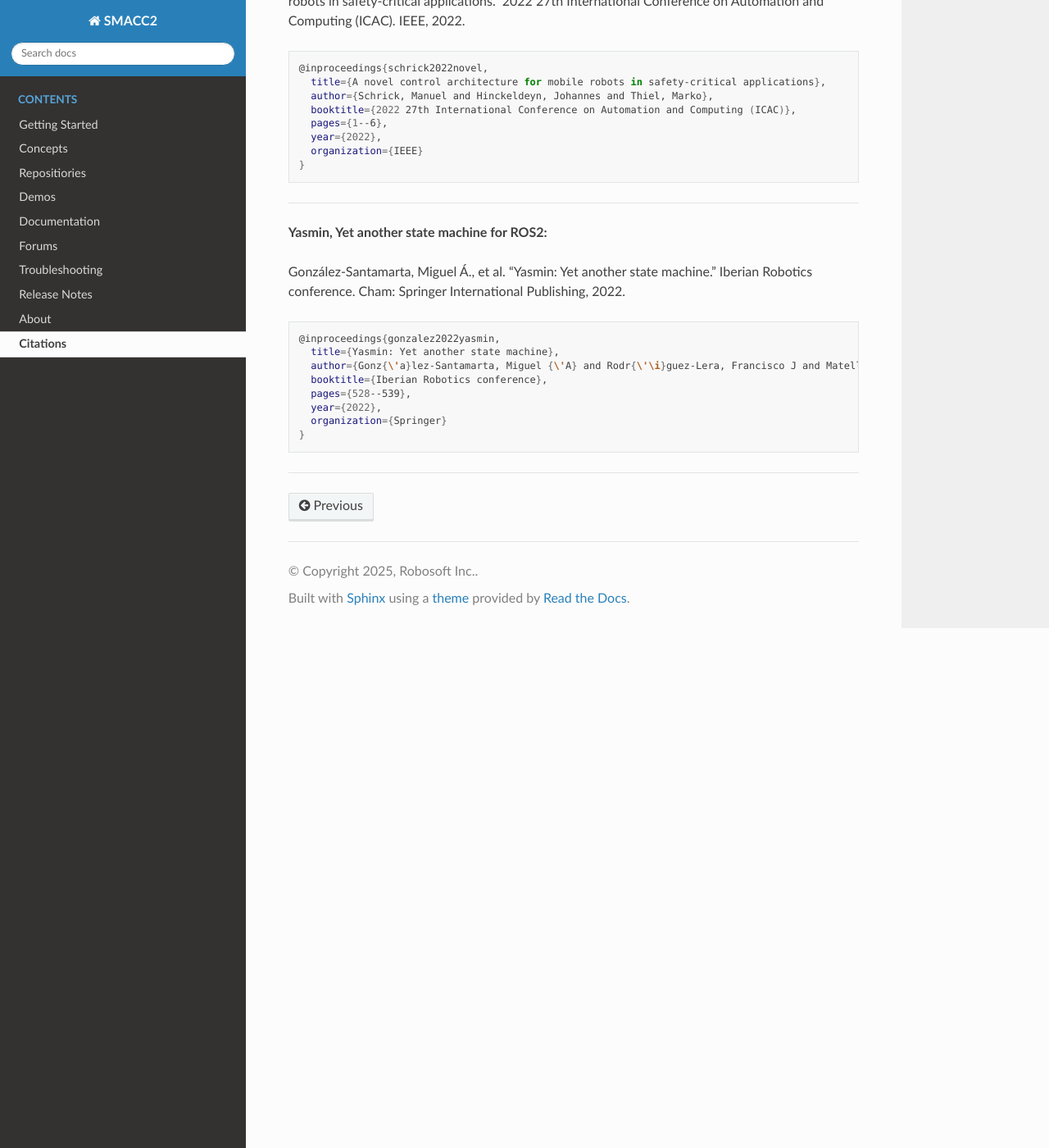
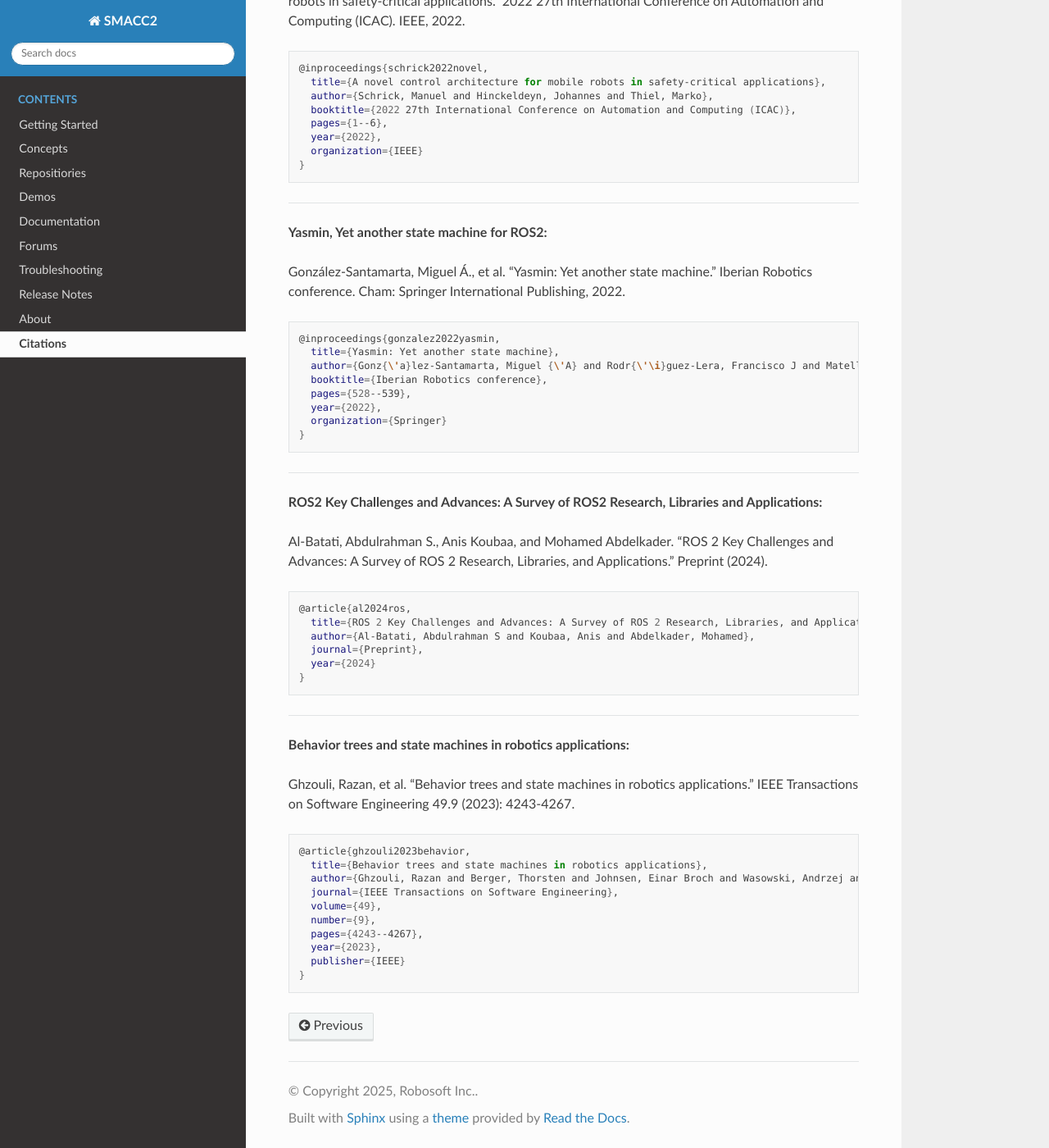
Before and after one commit to robosoft-ai/smacc2_docs, a Sphinx documentation site: the page built from docs/source/citations.rst, in a window 1280 px wide and 1400 px high, scrolled down 934 px. Shown: the whole window at 82% size. Built offline with Sphinx 7.4.7 and the Read the Docs theme 3.1.0, drawn with Linux system fonts in a browser that asks for light colours.

Commit message:
Update citations.rst

```diff
--- a/docs/source/citations.rst
+++ b/docs/source/citations.rst
@@ -70,3 +70,35 @@ González-Santamarta, Miguel Á., et al. "Yasmin: Yet another state machine." Ib
    }
 
 -----
+
+**ROS2 Key Challenges and Advances: A Survey of ROS2 Research, Libraries and Applications:**
+
+Al-Batati, Abdulrahman S., Anis Koubaa, and Mohamed Abdelkader. "ROS 2 Key Challenges and Advances: A Survey of ROS 2 Research, Libraries, and Applications." Preprint (2024).
+
+.. code-block:: bash
+
+   @article{al2024ros,
+     title={ROS 2 Key Challenges and Advances: A Survey of ROS 2 Research, Libraries, and Applications},
+     author={Al-Batati, Abdulrahman S and Koubaa, Anis and Abdelkader, Mohamed},
+     journal={Preprint},
+     year={2024}
+   }
+
+-----
+
+**Behavior trees and state machines in robotics applications:**
+
+Ghzouli, Razan, et al. "Behavior trees and state machines in robotics applications." IEEE Transactions on Software Engineering 49.9 (2023): 4243-4267.
+
+.. code-block:: bash
+
+   @article{ghzouli2023behavior,
+     title={Behavior trees and state machines in robotics applications},
+     author={Ghzouli, Razan and Berger, Thorsten and Johnsen, Einar Broch and Wasowski, Andrzej and Dragule, Swaib},
+     journal={IEEE Transactions on Software Engineering},
+     volume={49},
+     number={9},
+     pages={4243--4267},
+     year={2023},
+     publisher={IEEE}
+   }
```
